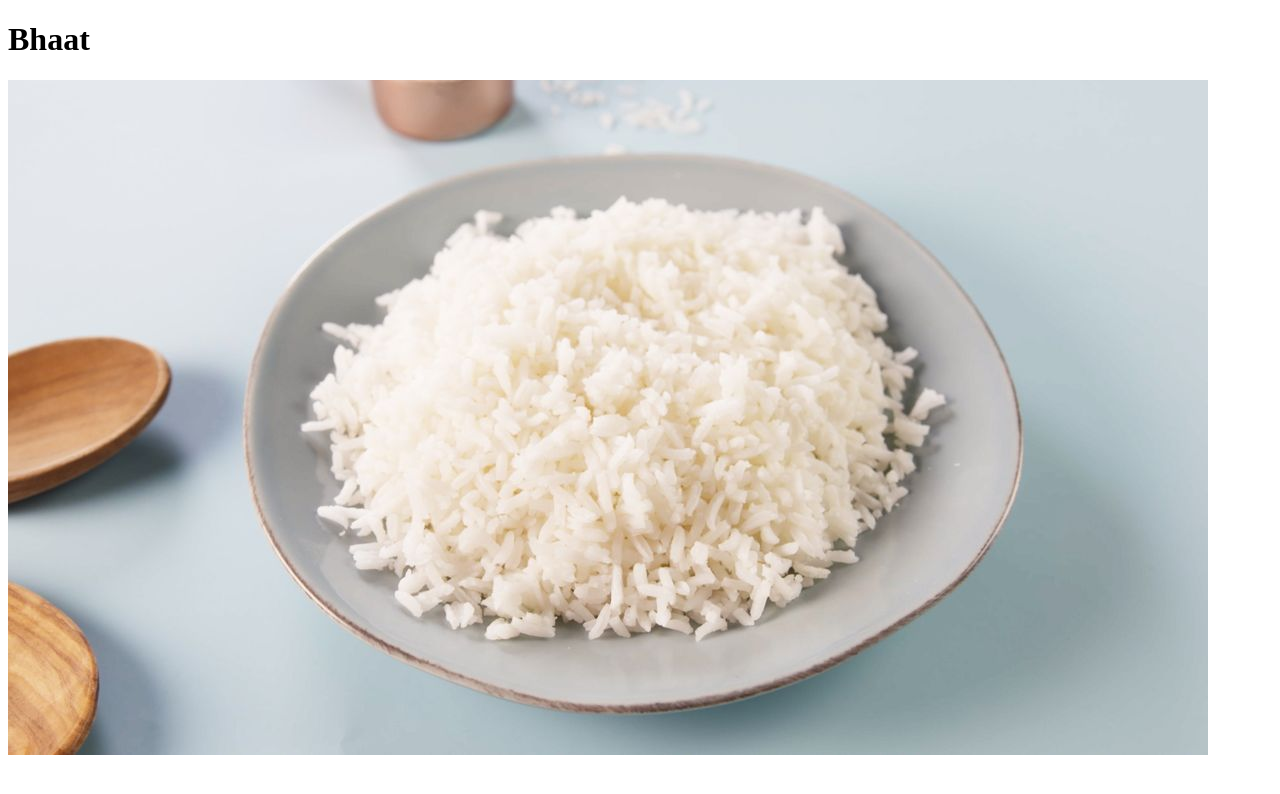
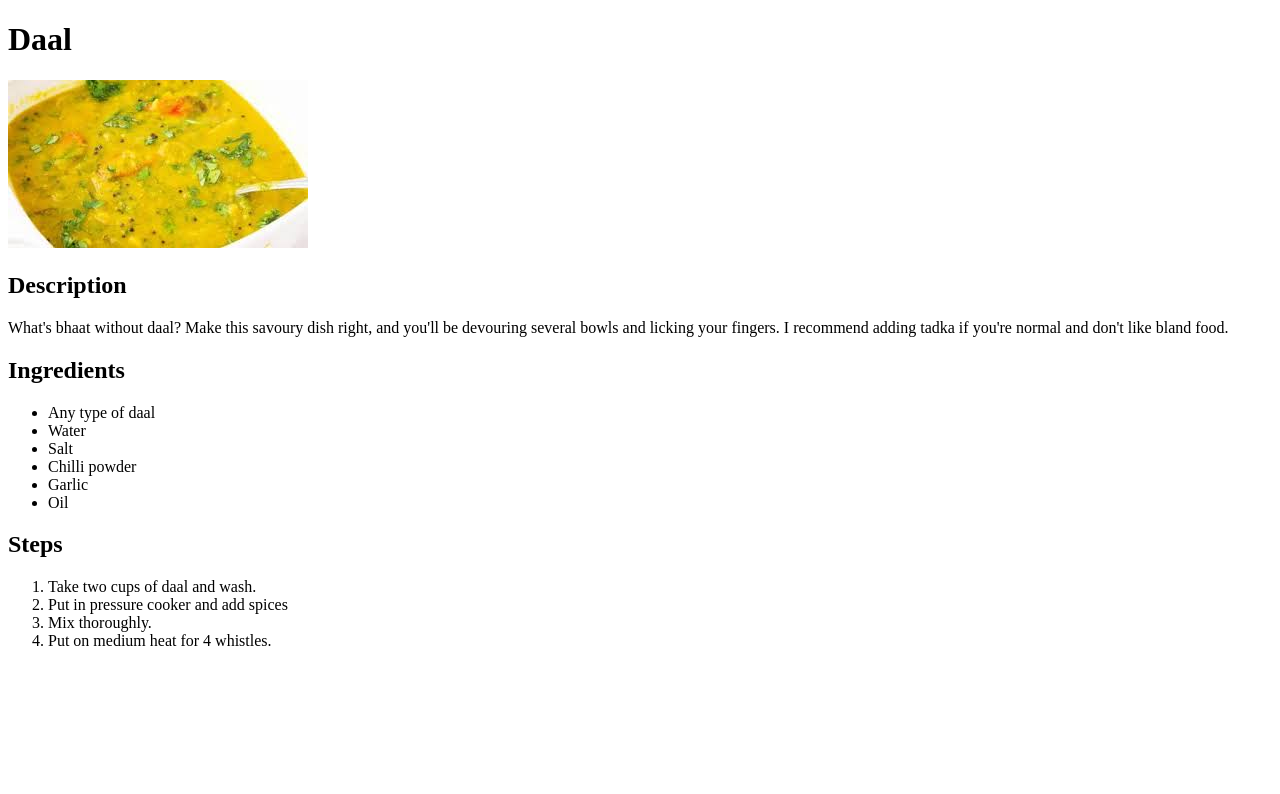
Before and after one commit to nijiyamaharjan/odin-recipes, a plain HTML site: page recipes/saag.html in a window 1280 px wide. Drawn offline with Linux system fonts and the light colour scheme.

Commit message:
Update saag.html

```diff
--- a/recipes/saag.html
+++ b/recipes/saag.html
@@ -3,10 +3,28 @@
 <head>
     <meta charset="UTF-8">
     <meta name="viewport" content="width=device-width, initial-scale=1.0">
-    <title>Bhaat</title>
+    <title>Daal</title>
 </head>
 <body>
-    <h1>Bhaat</h1>
-    <img src="pics/bhaat.jpg" alt="bhaat">
+    <h1>Daal</h1>
+    <img src="pics/daal.jpeg" alt="daal">
+    <h2>Description</h2>
+    <p>What's bhaat without daal? Make this savoury dish right, and you'll be devouring several bowls and licking your fingers. I recommend adding tadka if you're normal and don't like bland food.</p>
+    <h2>Ingredients</h2>
+    <ul>
+        <li>Any type of daal</li>
+        <li>Water</li>
+        <li>Salt</li>
+        <li>Chilli powder</li>
+        <li>Garlic</li>
+        <li>Oil</li>
+    </ul>
+    <h2>Steps</h2>
+    <ol>
+        <li>Take two cups of daal and wash.</li>
+        <li>Put in pressure cooker and add spices</li>
+        <li>Mix thoroughly.</li>
+        <li>Put on medium heat for 4 whistles.</li>
+    </ol>
 </body>
 </html>
```
